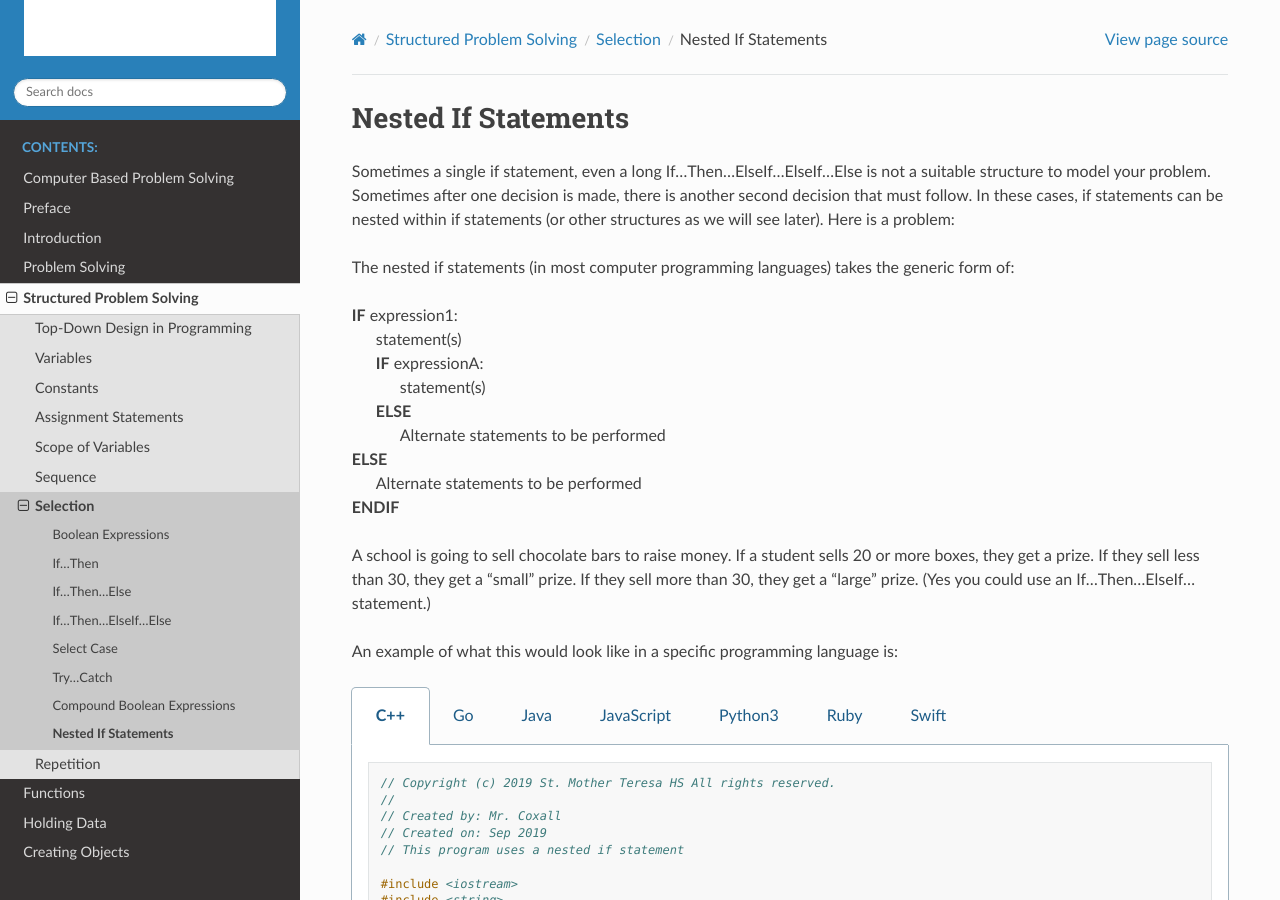
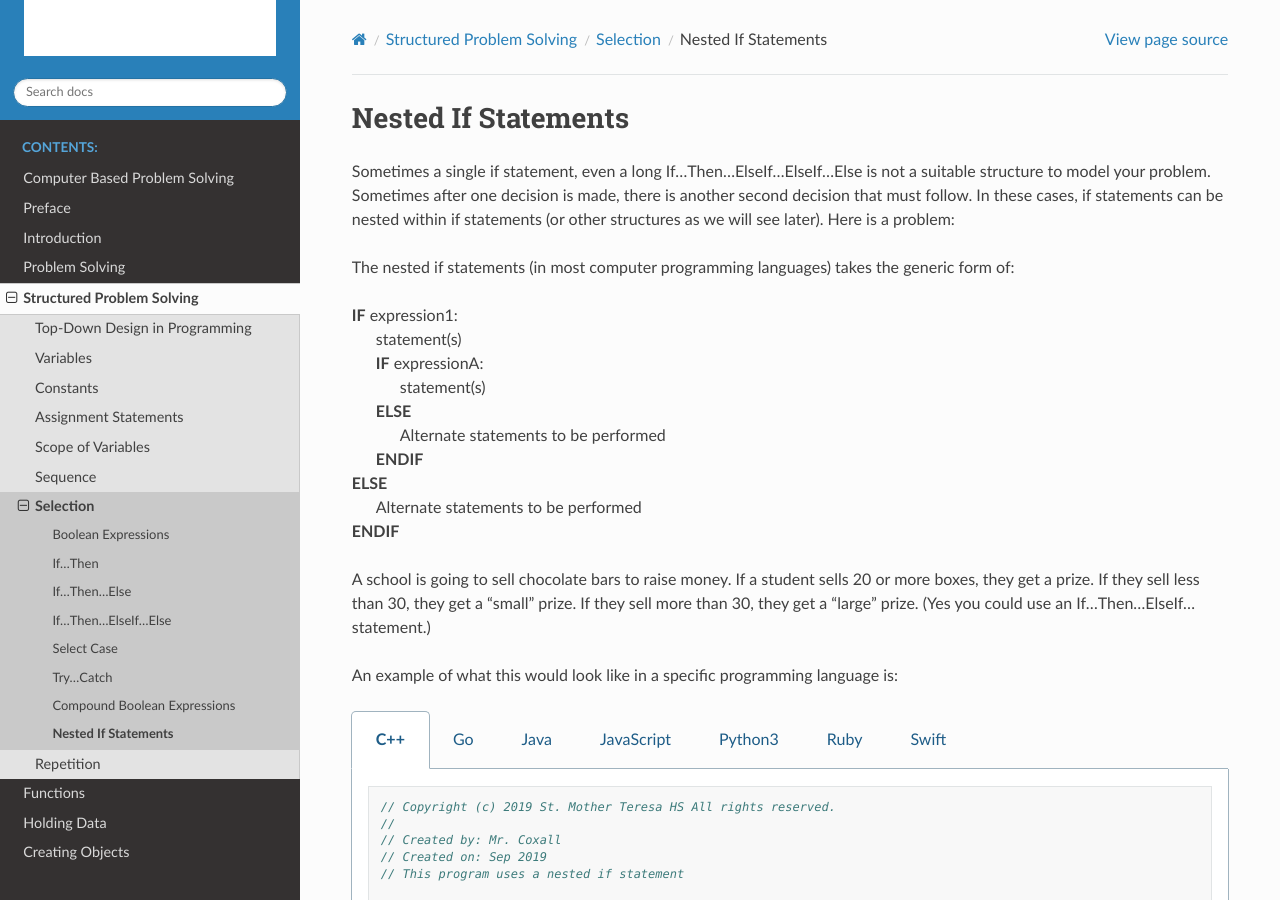
Before and after one commit to Mr-Coxall/Computer-Based-Problem-Solving, a Sphinx documentation site: the page built from docs/structured-problem-solving/nested-if-statements.rst, in a window 1280 px wide and 900 px high. Built offline with Sphinx 7.4.7 and the Read the Docs theme 2.0.0, drawn with Linux system fonts in a browser that asks for light colours; pages that are not in the unit, such as notebooks, are missing from menus.

Commit message:
Update nested-if-statements.rst

```diff
--- a/docs/structured-problem-solving/nested-if-statements.rst
+++ b/docs/structured-problem-solving/nested-if-statements.rst
@@ -13,6 +13,7 @@ The nested if statements (in most computer programming languages) takes the gene
 |        statement(s)
 |    **ELSE**
 |        Alternate statements to be performed
+|    **ENDIF**
 | **ELSE**
 |     Alternate statements to be performed
 | **ENDIF**
```
